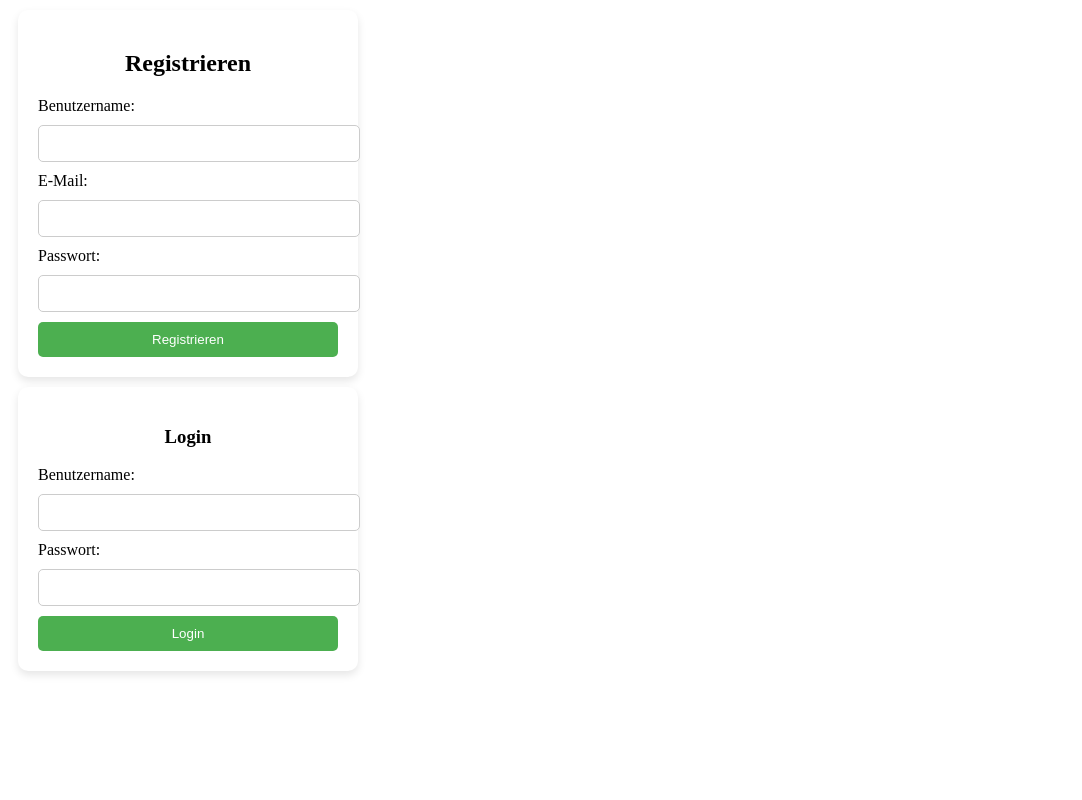
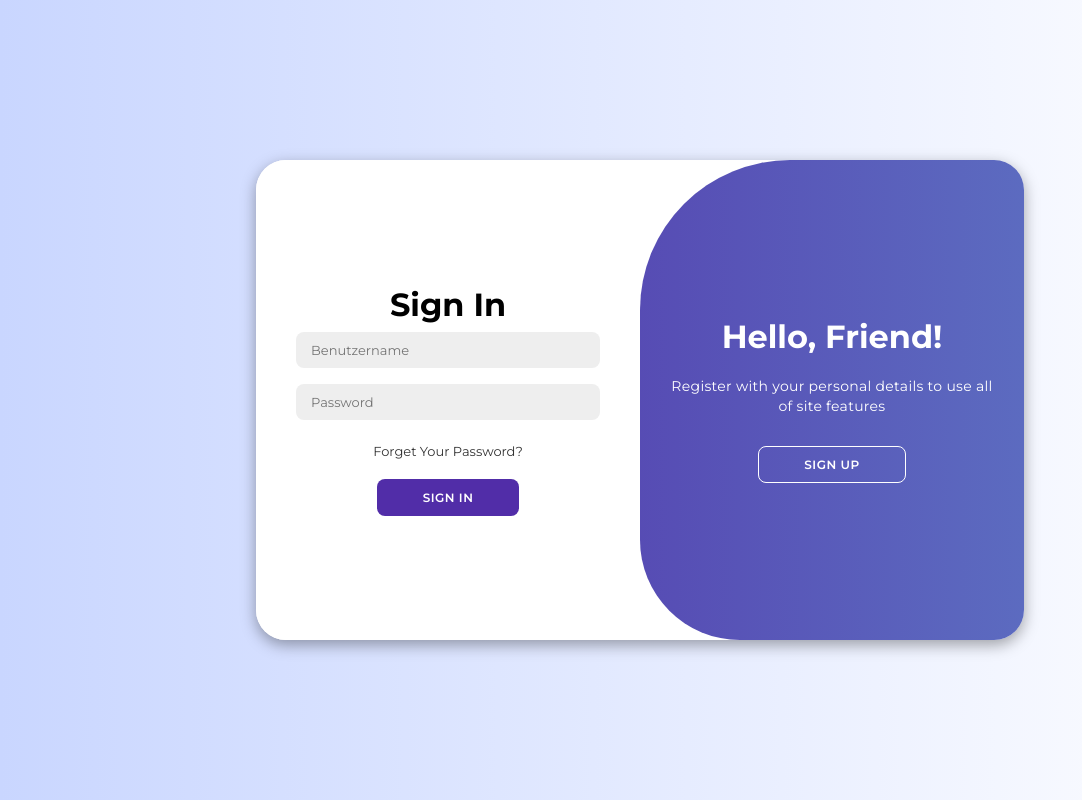
Before and after one commit to ckc-efehan/OnlineShop-frontend, a Vue app: page / in a window 1280 px wide. Shown: the whole page, without its empty margins (0-1082 px from the left). Built offline with nearby package versions, Linux system fonts and the light colour scheme.

Commit message:
registerLoginSite.vue better design

```diff
--- a/src/App.vue
+++ b/src/App.vue
@@ -1,5 +1,5 @@
 <template>
-  <div>
+  <div id="app">
     <RegisterSite />
   </div>
 </template>
@@ -9,5 +9,23 @@
 </script>
 
 <style>
-/* Du kannst globales Styling hier hinzufügen */
+/* Entferne die Margin und das Padding von body und html */
+html, body {
+  margin: 0;
+  padding: 0;
+  width: 100%;
+  height: 100%;
+  overflow-x: hidden;
+}
+
+#app {
+  background-color: #c9d6ff;
+  background: linear-gradient(to right, #c9d6ff, #ffffff);
+  height: 100vh;
+  width: 100vw;
+  display: flex;
+  align-items: center;
+  justify-content: center;
+  margin: 0;
+}
 </style>
--- a/src/components/registerLoginSite.vue
+++ b/src/components/registerLoginSite.vue
@@ -1,26 +1,27 @@
 <script setup lang="ts">
-import { ref } from 'vue'
-import axios from 'axios'
+import { ref, onMounted } from 'vue';
+import axios from 'axios';
 
 // Formulardaten für die Registrierung
 const registerForm = ref({
   username: '',
   email: '',
   passwort: ''
-})
+});
 
 // Formulardaten für den Login
 const loginForm = ref({
   username: '',
   passwort: ''
-})
+});
 
 // Zustand zur Verfolgung der Registrierung und Login-Fehler
-const registerSubmitted = ref(false)
-const loginSubmitted = ref(false)
-const registerErrorMessage = ref('')
-const loginErrorMessage = ref('')
+const registerSubmitted = ref(false);
+const loginSubmitted = ref(false);
+const registerErrorMessage = ref('');
+const loginErrorMessage = ref('');
 
+// Funktion für die Registrierung
 const handleRegisterSubmit = async () => {
   try {
     await axios.post('http://localhost:8080/api/users/register', {
@@ -28,136 +29,322 @@
       email: registerForm.value.email,
       password: registerForm.value.passwort
     });
-
-    // Wenn die Registrierung erfolgreich ist
     registerSubmitted.value = true;
     registerErrorMessage.value = '';
-    console.log('Registrierung erfolgreich. JWT-Token wird in einem httpOnly-Cookie gespeichert.');
-
-    // Keine Speicherung im localStorage nötig
   } catch (error: any) {
     registerSubmitted.value = false;
-    registerErrorMessage.value = error.response?.data || 'Registrierung fehlgeschlagen.';
-    console.error('Registrierungsfehler:', error);
+    registerErrorMessage.value = error.response?.data || 'Registration failed.';
   }
 };
 
+// Funktion für den Login (mit Benutzername)
 const handleLoginSubmit = async () => {
   try {
     await axios.post('http://localhost:8080/api/users/login', {
-      userName: loginForm.value.username,
+      userName: loginForm.value.username, // Benutzername statt E-Mail
       password: loginForm.value.passwort
     });
-
-    // Wenn das Login erfolgreich ist
     loginSubmitted.value = true;
     loginErrorMessage.value = '';
-    console.log('Login erfolgreich.');
-
-    // Keine Speicherung im localStorage nötig
   } catch (error: any) {
     loginSubmitted.value = false;
-    loginErrorMessage.value = error.response?.data || 'Login fehlgeschlagen.';
-    console.error('Login-Fehler:', error);
+    loginErrorMessage.value = error.response?.data || 'Login failed.';
   }
 };
+
+// Umschaltfunktion für Registrierung und Login
+onMounted(() => {
+  const container = document.getElementById('container') as HTMLElement | null;
+  const registerBtn = document.getElementById('register') as HTMLButtonElement | null;
+  const loginBtn = document.getElementById('login') as HTMLButtonElement | null;
+
+  if (registerBtn && container) {
+    registerBtn.addEventListener('click', () => {
+      container.classList.add("active");
+    });
+  }
+
+  if (loginBtn && container) {
+    loginBtn.addEventListener('click', () => {
+      container.classList.remove("active");
+    });
+  }
+});
 </script>
 
 <template>
+  <div class="container" id="container">
     <!-- Registrierung -->
-  <div class="register-container">
-    <h2>Registrieren</h2>
+    <div class="form-container sign-up">
       <form @submit.prevent="handleRegisterSubmit">
-      <label for="register-username">Benutzername:</label>
-      <input type="text" id="register-username" v-model="registerForm.username" required />
-
-      <label for="email">E-Mail:</label>
-      <input type="email" id="email" v-model="registerForm.email" required />
-
-      <label for="register-password">Passwort:</label>
-      <input type="password" id="register-password" v-model="registerForm.passwort" required />
-
-      <button type="submit">Registrieren</button>
-    </form>
+        <h1>Create Account</h1>
+        <input type="text" v-model="registerForm.username" placeholder="Benutzername" required />
+        <input type="email" v-model="registerForm.email" placeholder="Email" required />
+        <input type="password" v-model="registerForm.passwort" placeholder="Password" required />
+        <button type="submit">Sign Up</button>
 
         <!-- Zeige eine Fehlermeldung an, falls die Registrierung fehlschlägt -->
         <p v-if="registerErrorMessage" class="error">{{ registerErrorMessage }}</p>
 
-    <!-- Zeige nach der Einreichung die eingegebenen Daten an -->
+        <!-- Zeige nach erfolgreicher Registrierung eine Nachricht an -->
         <div v-if="registerSubmitted && !registerErrorMessage">
-      <h3>Erfolgreich Registriert:</h3>
-      <p>Benutzername: {{ registerForm.username }}</p>
-      <p>E-Mail: {{ registerForm.email }}</p>
+          <h3>Successfully Registered</h3>
         </div>
+      </form>
     </div>
 
     <!-- Login -->
-  <div class="login-container">
-    <h3>Login</h3>
+    <div class="form-container sign-in">
       <form @submit.prevent="handleLoginSubmit">
-      <label for="login-username">Benutzername:</label>
-      <input type="text" id="login-username" v-model="loginForm.username" required />
-
-      <label for="login-password">Passwort:</label>
-      <input type="password" id="login-password" v-model="loginForm.passwort" required />
-
-      <button type="submit">Login</button>
-    </form>
+        <h1>Sign In</h1>
+        <!-- Benutzernamenfeld für den Login -->
+        <input type="text" v-model="loginForm.username" placeholder="Benutzername" required />
+        <input type="password" v-model="loginForm.passwort" placeholder="Password" required />
+        <a href="#">Forget Your Password?</a>
+        <button type="submit">Sign In</button>
 
         <!-- Zeige eine Fehlermeldung an, falls das Login fehlschlägt -->
         <p v-if="loginErrorMessage" class="error">{{ loginErrorMessage }}</p>
 
         <!-- Zeige nach erfolgreichem Login eine Nachricht an -->
         <div v-if="loginSubmitted && !loginErrorMessage">
-      <h3>Erfolgreich Eingeloggt</h3>
+          <h3>Successfully Logged In</h3>
+        </div>
+      </form>
+    </div>
+
+    <!-- Umschaltbares Panel -->
+    <div class="toggle-container">
+      <div class="toggle">
+        <div class="toggle-panel toggle-left">
+          <h1>Welcome Back!</h1>
+          <p>Enter your personal details to use all of site features</p>
+          <button class="hidden" id="login">Sign In</button>
+        </div>
+        <div class="toggle-panel toggle-right">
+          <h1>Hello, Friend!</h1>
+          <p>Register with your personal details to use all of site features</p>
+          <button class="hidden" id="register">Sign Up</button>
+        </div>
+      </div>
     </div>
   </div>
 </template>
 
 <style scoped>
+@import url('https://fonts.googleapis.com/css2?family=Montserrat:wght@300;400;500;600;700&display=swap');
+@import url('https://cdnjs.cloudflare.com/ajax/libs/font-awesome/6.4.2/css/all.min.css'); /* Icon styles */
+
+* {
+  margin: 0;
+  padding: 0;
+  box-sizing: border-box;
+  font-family: 'Montserrat', sans-serif;
+}
+
 body {
-  font-family: Arial, sans-serif;
-  background-color: #f2f2f2;
+  background-color: #c9d6ff;
+  background: linear-gradient(to right, #c9d6ff, #ffffff);
   display: flex;
+  align-items: center;
   justify-content: center;
-  align-items: center;
   height: 100vh;
   margin: 0;
 }
 
-.register-container, .login-container, .protected-resource {
-  background-color: white;
-  padding: 20px;
-  border-radius: 10px;
-  box-shadow: 0 4px 8px rgba(0, 0, 0, 0.1);
-  width: 300px;
-  margin: 10px;
+.container {
+  background-color: #fff;
+  border-radius: 30px;
+  box-shadow: 0 5px 15px rgba(0, 0, 0, 0.35);
+  position: relative;
+  overflow: hidden;
+  width: 768px;
+  max-width: 100%;
+  min-height: 480px;
+  display: flex;
+  justify-content: center;
+  align-items: center;
 }
 
-h2, h3 {
-  text-align: center;
+.container p {
+  font-size: 14px;
+  line-height: 20px;
+  letter-spacing: 0.3px;
+  margin: 20px 0;
 }
 
-input[type="text"], input[type="email"], input[type="password"] {
-  width: 100%;
-  padding: 10px;
-  margin: 10px 0;
-  border: 1px solid #ccc;
-  border-radius: 5px;
+.container span {
+  font-size: 12px;
 }
 
-button {
-  width: 100%;
-  padding: 10px;
-  background-color: #4CAF50;
-  color: white;
-  border: none;
-  border-radius: 5px;
+.container a {
+  color: #333;
+  font-size: 13px;
+  text-decoration: none;
+  margin: 15px 0 10px;
+}
+
+.container button {
+  background-color: #512da8;
+  color: #fff;
+  font-size: 12px;
+  padding: 10px 45px;
+  border: 1px solid transparent;
+  border-radius: 8px;
+  font-weight: 600;
+  letter-spacing: 0.5px;
+  text-transform: uppercase;
+  margin-top: 10px;
   cursor: pointer;
 }
 
-button:hover {
-  background-color: #45a049;
+.container button.hidden {
+  background-color: transparent;
+  border-color: #fff;
+}
+
+.container form {
+  background-color: #fff;
+  display: flex;
+  align-items: center;
+  justify-content: center;
+  flex-direction: column;
+  padding: 0 40px;
+  height: 100%;
+}
+
+.container input {
+  background-color: #eee;
+  border: none;
+  margin: 8px 0;
+  padding: 10px 15px;
+  font-size: 13px;
+  border-radius: 8px;
+  width: 100%;
+  outline: none;
+}
+
+.form-container {
+  position: absolute;
+  top: 0;
+  height: 100%;
+  transition: all 0.6s ease-in-out;
+}
+
+.sign-in {
+  left: 0;
+  width: 50%;
+  z-index: 2;
+}
+
+.container.active .sign-in {
+  transform: translateX(100%);
+}
+
+.sign-up {
+  left: 0;
+  width: 50%;
+  opacity: 0;
+  z-index: 1;
+}
+
+.container.active .sign-up {
+  transform: translateX(100%);
+  opacity: 1;
+  z-index: 5;
+  animation: move 0.6s;
+}
+
+@keyframes move {
+  0%, 49.99% {
+    opacity: 0;
+    z-index: 1;
+  }
+  50%, 100% {
+    opacity: 1;
+    z-index: 5;
+  }
+}
+
+.social-icons{
+  margin: 20px 0;
+}
+
+.social-icons a{
+  border: 1px solid #ccc;
+  border-radius: 20%;
+  display: inline-flex;
+  justify-content: center;
+  align-items: center;
+  margin: 0 3px;
+  width: 40px;
+  height: 40px;
+}
+
+.toggle-container {
+  position: absolute;
+  top: 0;
+  left: 50%;
+  width: 50%;
+  height: 100%;
+  overflow: hidden;
+  transition: all 0.6s ease-in-out;
+  border-radius: 150px 0 0 100px;
+  z-index: 1000;
+}
+
+.container.active .toggle-container {
+  transform: translateX(-100%);
+  border-radius: 0 150px 100px 0;
+}
+
+.toggle {
+  background-color: #512da8;
+  height: 100%;
+  background: linear-gradient(to right, #512da8, #5c6bc0);
+  color: #fff;
+  position: relative;
+  left: -100%;
+  height: 100%;
+  width: 200%;
+  transform: translateX(0);
+  transition: all 0.6s ease-in-out;
+}
+
+.container.active .toggle {
+  transform: translateX(50%);
+}
+
+.toggle-panel {
+  position: absolute;
+  width: 50%;
+  height: 100%;
+  display: flex;
+  align-items: center;
+  justify-content: center;
+  flex-direction: column;
+  padding: 0 30px;
+  text-align: center;
+  top: 0;
+  transform: translateX(0);
+  transition: all 0.6s ease-in-out;
+}
+
+.toggle-left {
+  transform: translateX(-200%);
+}
+
+.container.active .toggle-left {
+  transform: translateX(0);
+}
+
+.toggle-right {
+  right: 0;
+  transform: translateX(0);
+}
+
+.container.active .toggle-right {
+  transform: translateX(200%);
 }
 
 .error {
```
Lines whose indentation alone changed are shown as unchanged.
